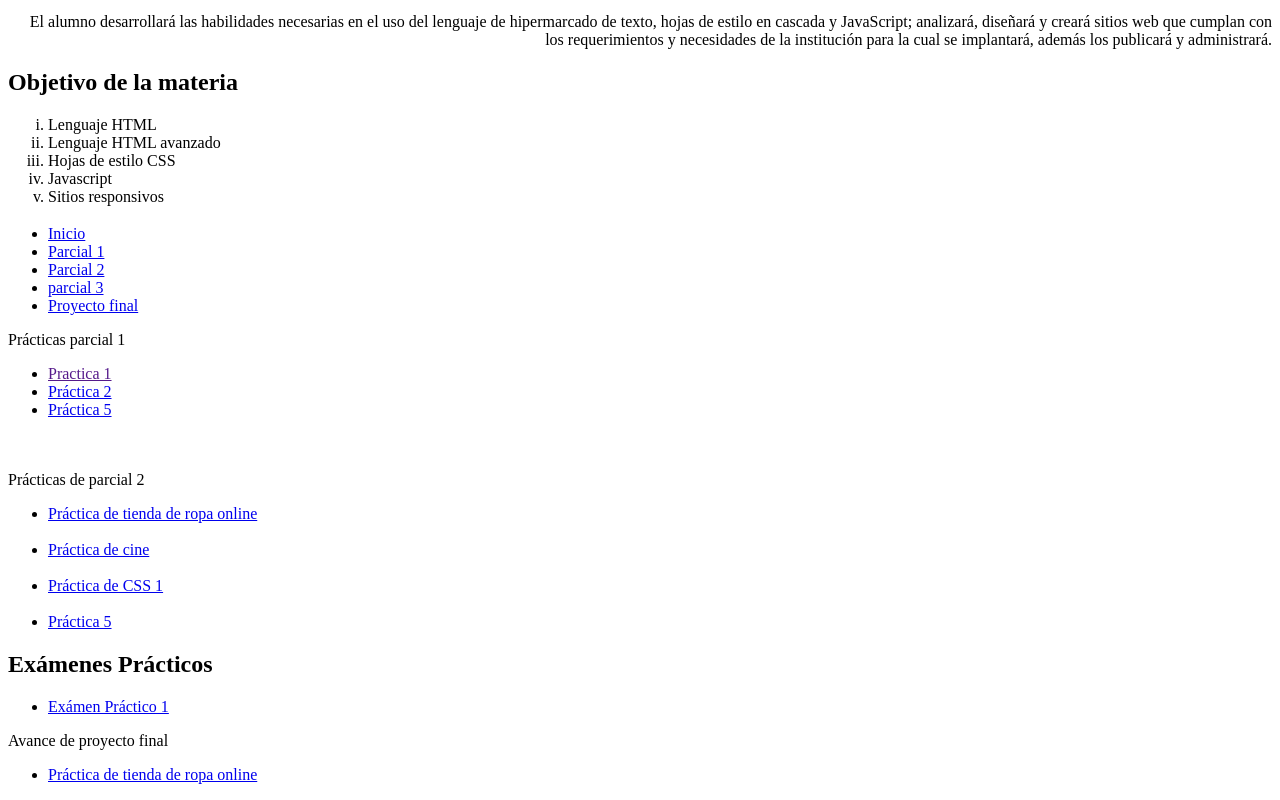
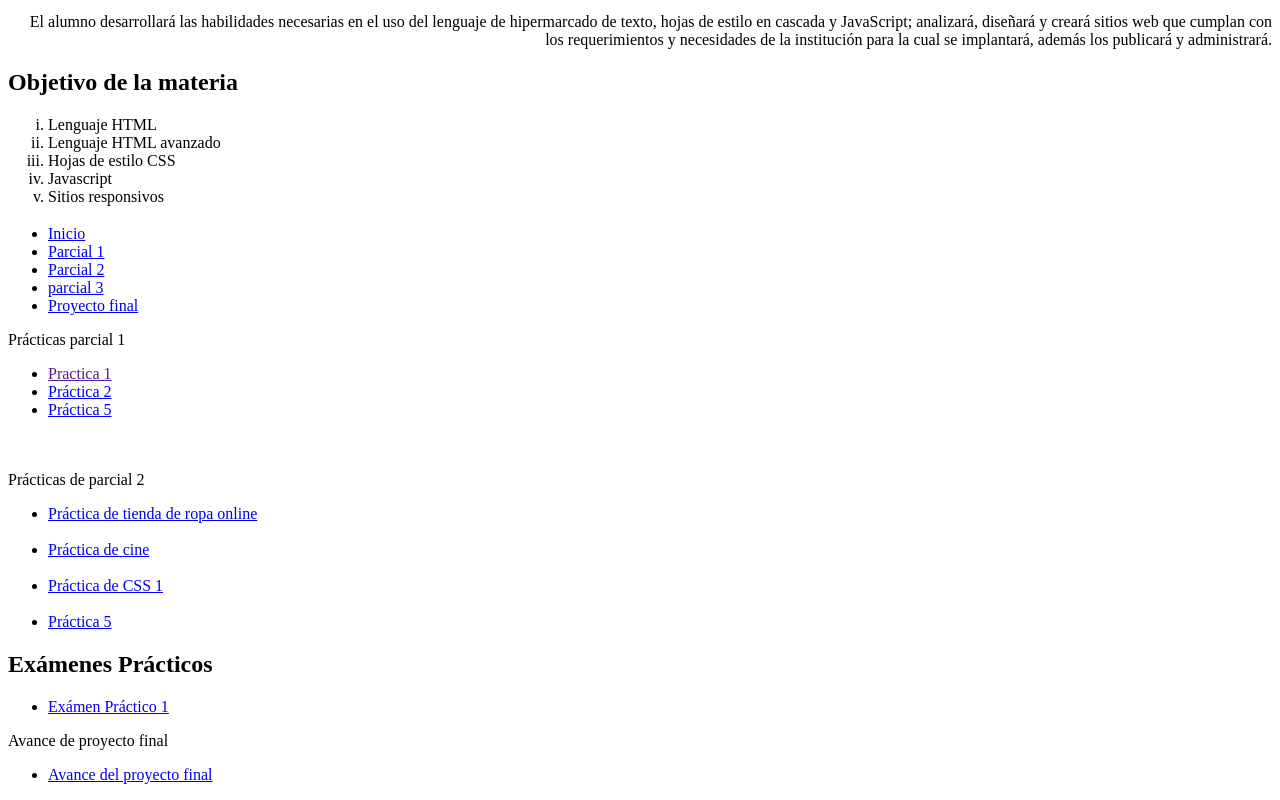
Before and after one commit to JorgitoCas/Pr-ctica-1, a plain HTML site: page index.html in a window 1280 px wide. Shown: the part 715-1515 px from the top of the page. Drawn offline with Linux system fonts and the light colour scheme.

Commit message:
Update index.html

```diff
--- a/index.html
+++ b/index.html
@@ -74,7 +74,7 @@
 
     <p> Avance de proyecto final</p>
         <ul>
-        <li><a href="indexdrjm.html">Práctica de tienda de ropa online</a></li>
+        <li><a href="indexdrjm.html">Avance del proyecto final</a></li>
         </ul>
     <script type="text/javascript">
  var vsid = "si253448151a6bf";
```
